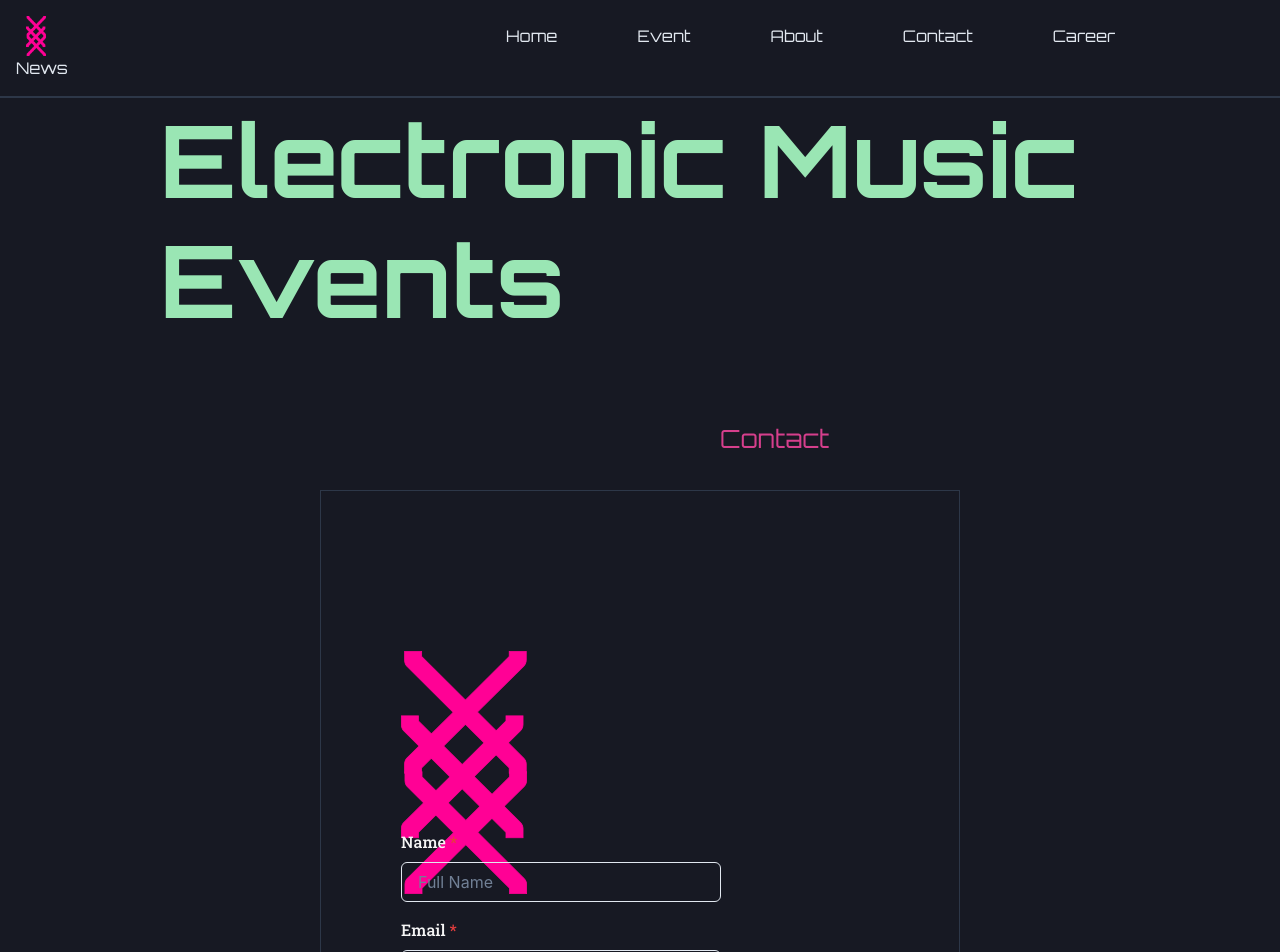
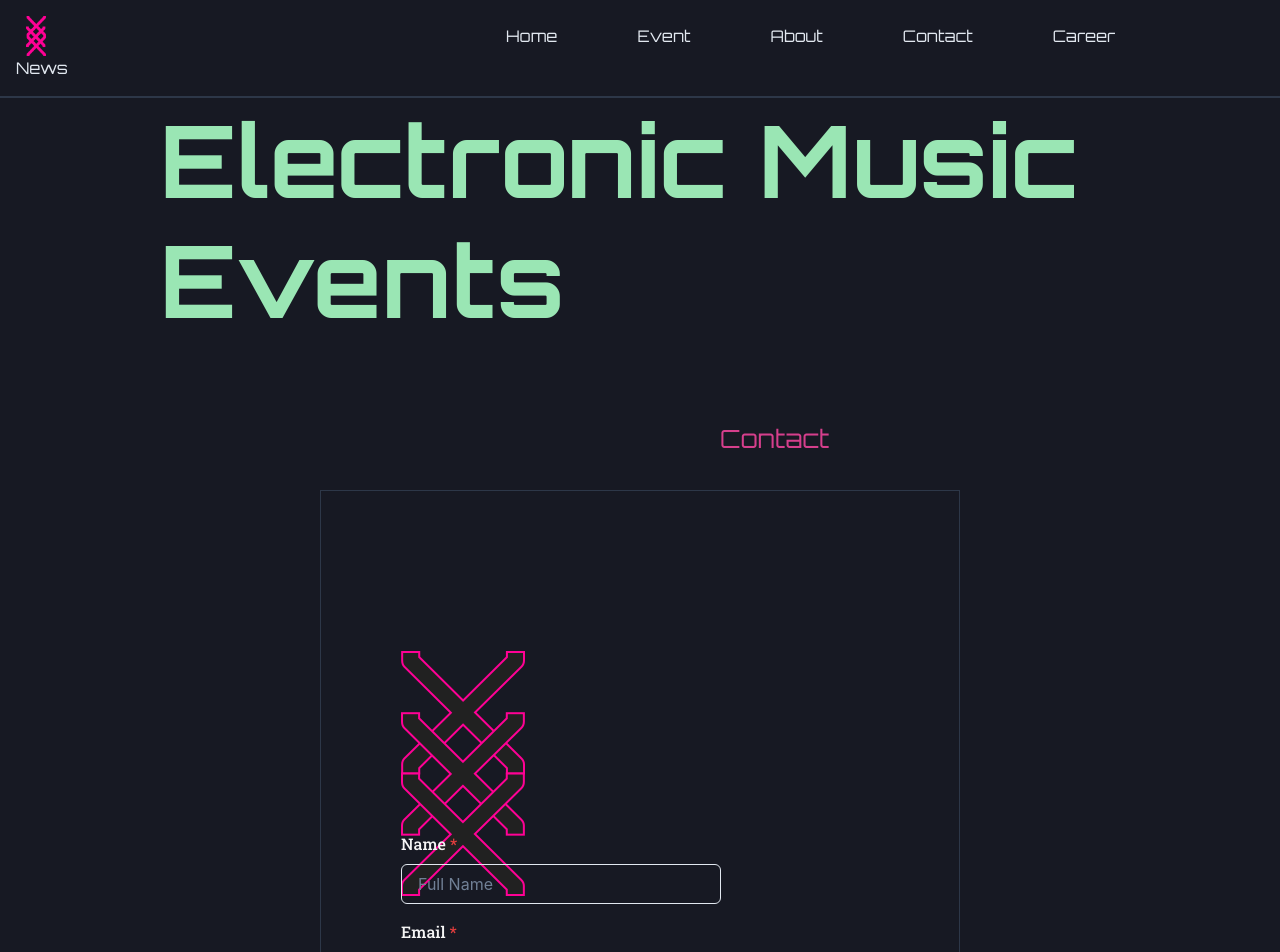
Before and after one commit to XML3/starter-final-project-react, a React (Vite) app: page /contact in a window 1280 px wide. Shown: the top 952 px of the page. Built offline with nearby package versions, Linux system fonts and the light colour scheme; no server answers.

Commit message:
changed logo

```diff
--- a/src/pages/ContactPage.jsx
+++ b/src/pages/ContactPage.jsx
@@ -148,7 +148,7 @@ const ContactForm = () => {
             wrap={"wrap"}
           >
             <Image
-              src="../src/img/xagly_logo_nobg.png"
+              src="../src/img/xagly_logo_nobg_dark2.png"
               alt="personal logo in pink"
               marginRight={{ base: "0", md: "10rem" }}
               position={"relative"}
```
